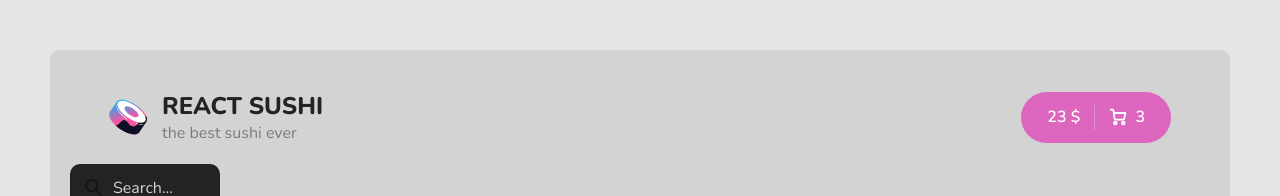
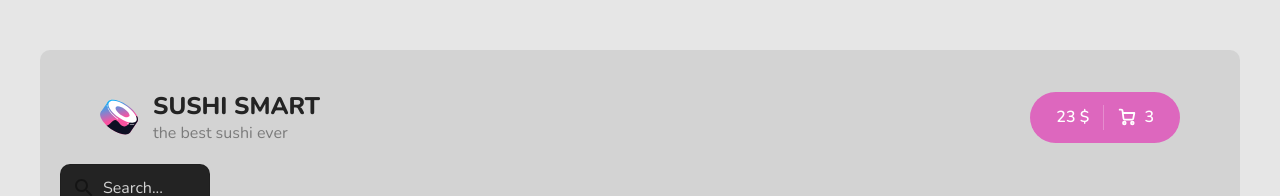
Before and after one commit to KarinaFaradian/sushi-app, a React (Create React App) app: page / in a window 1280 px wide. Shown: the top 196 px of the page. Built offline with nearby package versions, Linux system fonts and the light colour scheme; no server answers.

Commit message:
feat: useContext hook in search

```diff
--- a/package.json
+++ b/package.json
@@ -2,6 +2,7 @@
   "name": "sushi-app",
   "version": "0.1.0",
   "private": true,
+  "homepage": "https://karinafaradian.github.io/sushi-app/",
   "dependencies": {
     "@testing-library/jest-dom": "^5.16.5",
     "@testing-library/react": "^13.4.0",
@@ -19,7 +20,9 @@
     "start": "react-scripts start",
     "build": "react-scripts build",
     "test": "react-scripts test",
-    "eject": "react-scripts eject"
+    "eject": "react-scripts eject",
+    "deploy": "gh-pages -d build",
+    "predeploy": "npm run build"
   },
   "eslintConfig": {
     "extends": [
--- a/src/App.js
+++ b/src/App.js
@@ -8,12 +8,15 @@ import NotFound from './pages/NotFound';
 
 import './scss/app.scss';
 
+export const SearchContext = React.createContext();
+
 function App() {
   const [searchValue, setSearchValue] = React.useState('');
 
   return (
     <div className="wrapper">
-    <Header searchValue={searchValue} setSearchValue={setSearchValue} />
+    <SearchContext.Provider value={{ searchValue, setSearchValue }}>
+      <Header/>
       <div className="content">
           <Routes>
             <Route path='/' element={<Home searchValue={searchValue} />} />
@@ -21,8 +24,8 @@ function App() {
             <Route path='*' element={<NotFound />} />
           </Routes>
       </div>
+    </SearchContext.Provider>
   </div>
-
 )};
 
 export default App;
--- a/src/components/Header.jsx
+++ b/src/components/Header.jsx
@@ -2,7 +2,7 @@ import { Link } from 'react-router-dom';
 
 import logoSvg from '../assets/img/sushi-logo.svg';
 import Search from './Search';
-function Header({ searchValue, setSearchValue }) {
+function Header() {
     return (
       <div className="header">
           <div className="container">
@@ -10,7 +10,7 @@ function Header({ searchValue, setSearchValue }) {
               <div className="header__logo">
                 <img width="38" src={logoSvg} alt="Sushi logo" />
                 <div>
-                  <h1>React Sushi</h1>
+                  <h1>Sushi Smart</h1>
                   <p>the best sushi ever</p>
                 </div>
               </div>
@@ -53,7 +53,7 @@ function Header({ searchValue, setSearchValue }) {
             </div>
           </div>
           <div className='header__search'>
-          <Search searchValue={searchValue} setSearchValue={setSearchValue} />
+          <Search />
           </div>
         </div>
     )
--- a/src/components/Search/index.jsx
+++ b/src/components/Search/index.jsx
@@ -1,8 +1,11 @@
 import React from 'react';
+import { SearchContext } from '../../App';
 
 import styles from './Search.module.scss';
 
-const Search = ({ searchValue, setSearchValue }) => {
+const Search = () => {
+
+  const {searchValue, setSearchValue} = React.useContext(SearchContext);
   return (
     <div className={styles.root}>
         <svg className={styles.icon} xmlns="http://www.w3.org/2000/svg" height="48" viewBox="0 0 48 48" width="48">
--- a/src/pages/Home.jsx
+++ b/src/pages/Home.jsx
@@ -6,9 +6,10 @@ import Sort from '../components/Sort';
 import Skeleton from '../components/SushiBlock/Skeleton';
 import SushiBlock from '../components/SushiBlock';
 import Pagination from '../components/Pagination';
+import { SearchContext } from '../App';
 
-const Home = ( {searchValue} ) => {
-
+const Home = () => {
+    const {searchValue} = React.useContext(SearchContext);
     const [items, setItems] = React.useState([]);
     const [isLoading, setIsLoading] = React.useState(true);
     const [categoryId, setCategoryId] = React.useState(0);
--- a/src/scss/app.scss
+++ b/src/scss/app.scss
@@ -8,12 +8,16 @@ body {
 }
 
 .wrapper {
-  width: calc(100vw - 100px);
+  width: calc(100vw - 80px);
   height: 100%;
   background-color: #15171c;
   margin: 50px auto;
   border-radius: 10px;
   max-width: 1400px;
+
+  @media (max-width: 700px) {
+    width: calc(100vw - 20px)
+  }
 }
 
 .content {
```
Also changed, not shown: 1 other file (tests, documents, lock files or other folders). Lines whose indentation alone changed are shown as unchanged.
